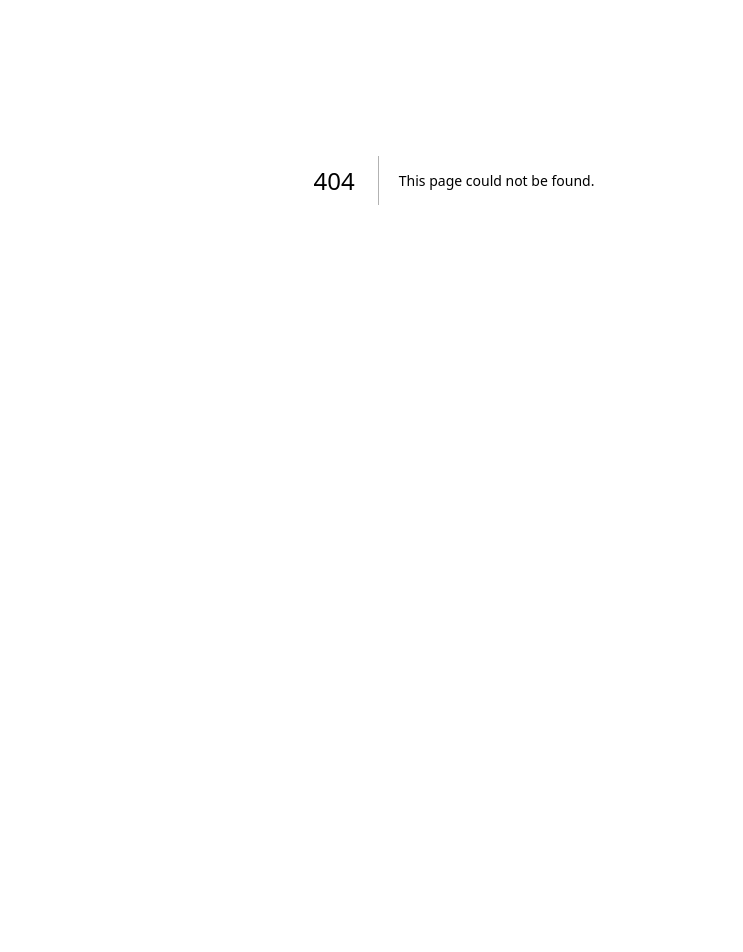
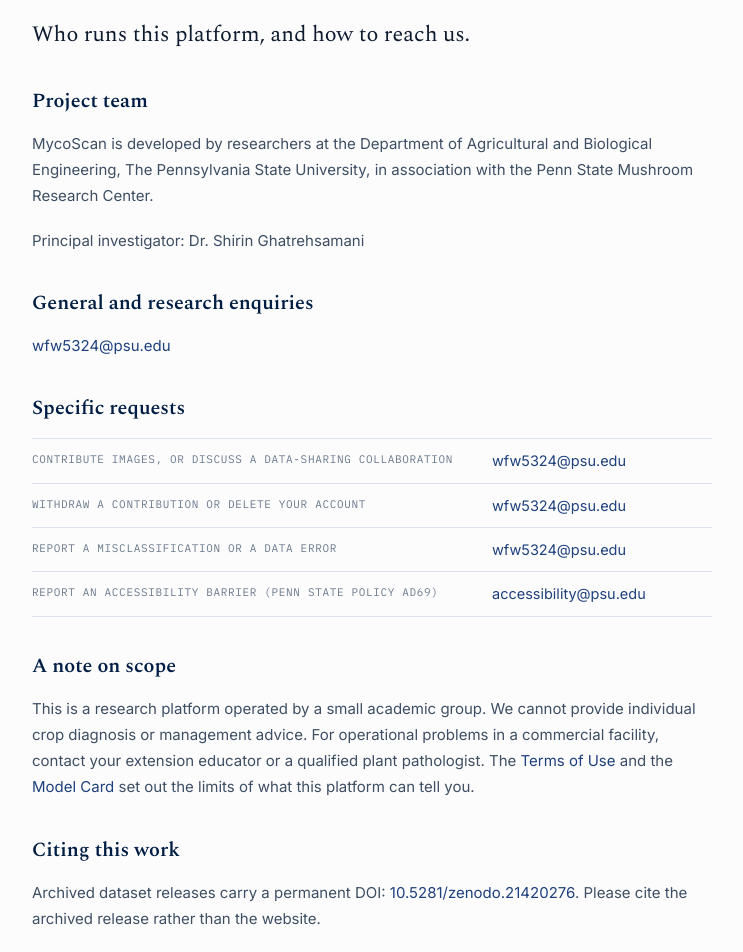
Before and after one commit to ongweigunpsu/mycoscan, a Next.js app: page /contact in a window 1280 px wide. Before the commit this address had no page. Shown: the part 220-1172 px from the top of the page, without its empty margins (186-929 px from the left). Before the commit the page ends 800 px from the top, so only its background shows below. Built offline with nearby package versions, Linux system fonts and the light colour scheme; no server answers.

Commit message:
Create page.js

```diff
--- /dev/null
+++ b/src/app/contact/page.js
@@ -0,0 +1,85 @@
+'use client';
+
+import Link from 'next/link';
+import Nav from '@/components/Nav';
+import Footer from '@/components/Footer';
+import { PROJECT } from '@/lib/legal-config';
+
+const ROUTES = [
+  ['Contribute images, or discuss a data-sharing collaboration', PROJECT.contactEmail],
+  ['Withdraw a contribution or delete your account', PROJECT.contactEmail],
+  ['Report a misclassification or a data error', PROJECT.contactEmail],
+  ['Report an accessibility barrier (Penn State Policy AD69)', PROJECT.accessibilityEmail],
+];
+
+export default function ContactPage() {
+  return (
+    <>
+      <Nav />
+      <div className="page page-narrow">
+        <div className="page-head">
+          <div className="eyebrow">Get in touch</div>
+          <h1>Contact</h1>
+        </div>
+
+        <p className="about-lede">
+          Who runs this platform, and how to reach us.
+        </p>
+
+        <div className="about-body">
+          <h3>Project team</h3>
+          <p>
+            MycoScan is developed by researchers at the{' '}
+            {PROJECT.responsibleUnit}, in association with the{' '}
+            {PROJECT.researchCenter}.
+          </p>
+          <p>
+            Principal investigator: {PROJECT.principalInvestigator}
+          </p>
+
+          <h3>General and research enquiries</h3>
+          <p>
+            <a href={`mailto:${PROJECT.contactEmail}`}>{PROJECT.contactEmail}</a>
+          </p>
+
+          <h3>Specific requests</h3>
+          <dl className="spec-list">
+            {ROUTES.map(([what, where]) => (
+              <div key={what}>
+                <dt style={{ flex: '1 1 auto' }}>{what}</dt>
+                <dd style={{ flex: '0 0 220px' }}>
+                  <a href={`mailto:${where}`}>{where}</a>
+                </dd>
+              </div>
+            ))}
+          </dl>
+
+          <h3>A note on scope</h3>
+          <p>
+            This is a research platform operated by a small academic group. We
+            cannot provide individual crop diagnosis or management advice. For
+            operational problems in a commercial facility, contact your
+            extension educator or a qualified plant pathologist. The{' '}
+            <Link href="/terms">Terms of Use</Link> and the{' '}
+            <Link href="/model-card">Model Card</Link> set out the limits of
+            what this platform can tell you.
+          </p>
+
+          <h3>Citing this work</h3>
+          <p>
+            Archived dataset releases carry a permanent DOI:{' '}
+            <a
+              href={`https://doi.org/${PROJECT.zenodoDoi}`}
+              target="_blank"
+              rel="noopener noreferrer"
+            >
+              {PROJECT.zenodoDoi}
+            </a>
+            . Please cite the archived release rather than the website.
+          </p>
+        </div>
+      </div>
+      <Footer />
+    </>
+  );
+}
```
